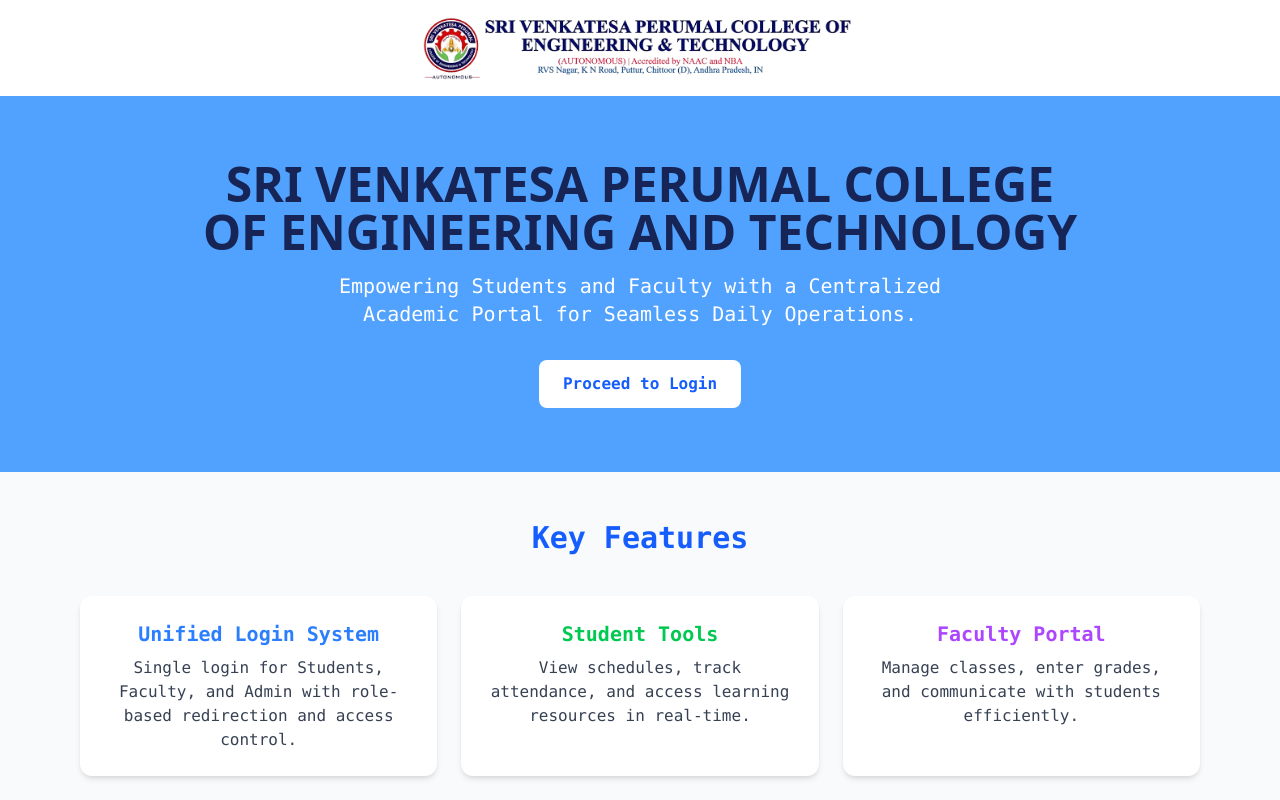
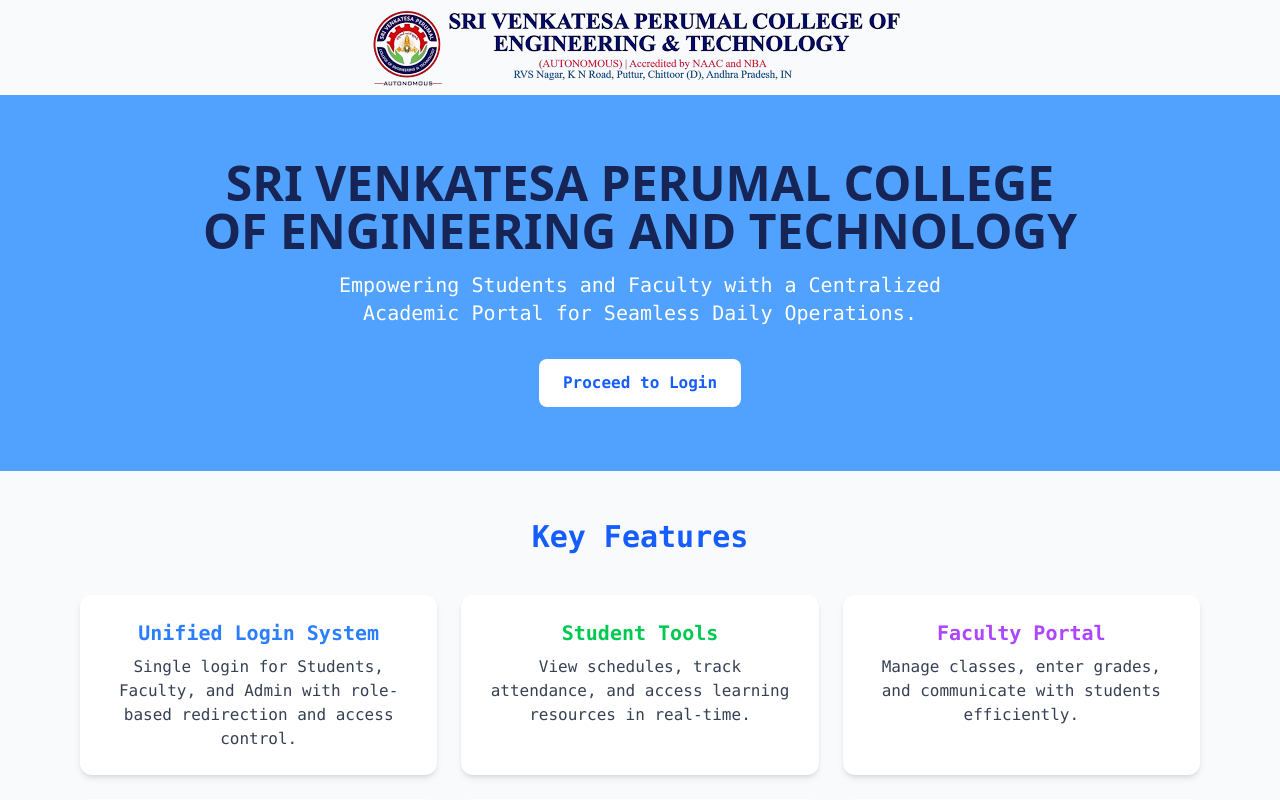
Before and after one commit to Neshraj/svpcet, a React (Vite) app: page / in a window 1280 px wide. Shown: the top 800 px of the page. Built offline with nearby package versions, Linux system fonts and the light colour scheme.

Commit message:
Added Home Page

```diff
--- a/src/components/Home.jsx
+++ b/src/components/Home.jsx
@@ -6,9 +6,9 @@
   return (
     <div className="container mx-auto font-mono box-border shadow-sm bg-gray-50 text-gray-800 min-h-screen">
       {/* Header Logo */}
-      <div className="py-4 flex justify-center shadow-sm bg-white">
-        <img src="/assets/tag.png" alt="SVPCET Logo" className="h-16" />
-      </div>
+      <div className="container mx-auto shadow-sm flex flex-row justify-center py-2">
+          <img className="" src="/assets/tag.png" alt="Tag" />
+        </div>
 
       {/* Hero Section */}
       <section className="bg-blue-400 text-white py-16 px-4">
```
